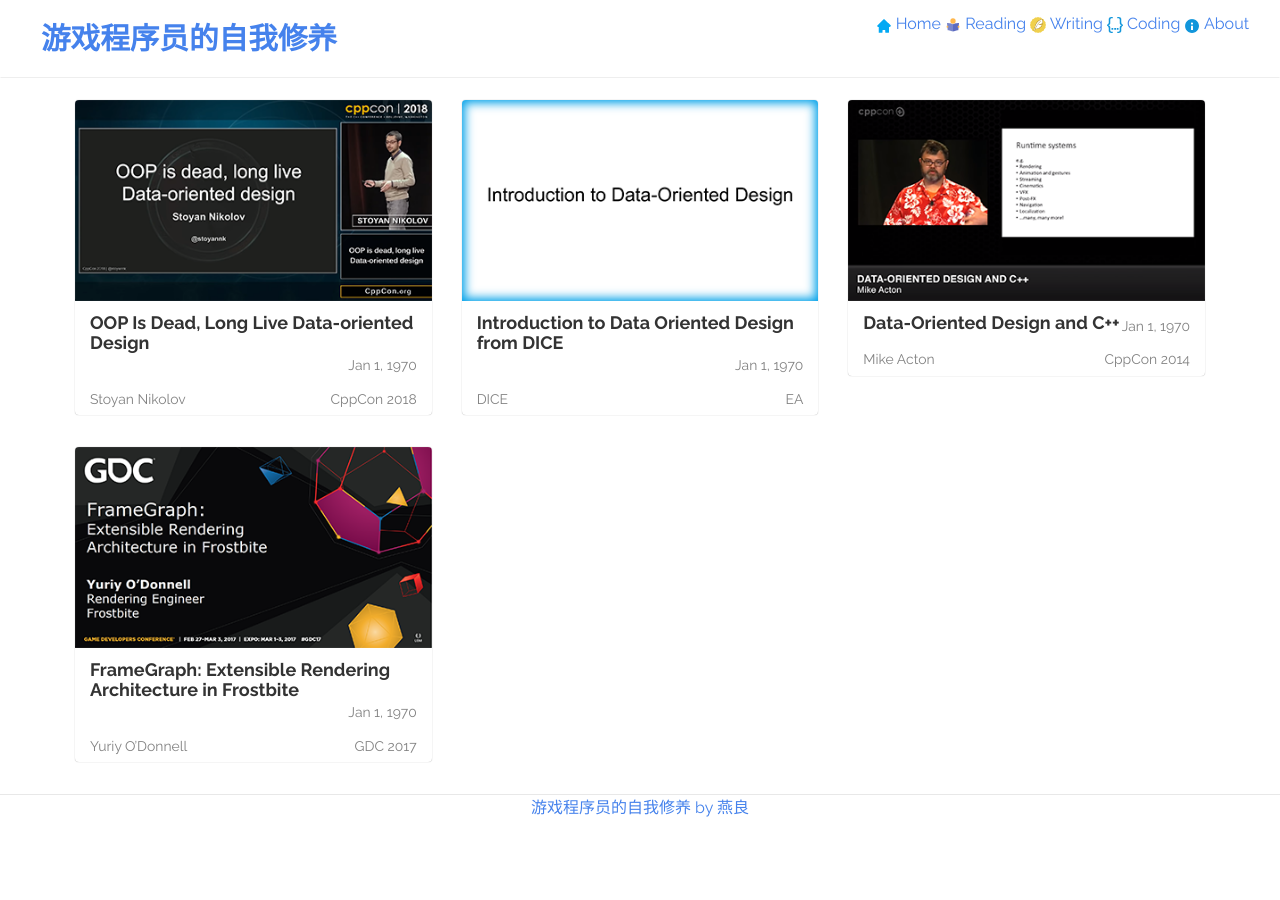
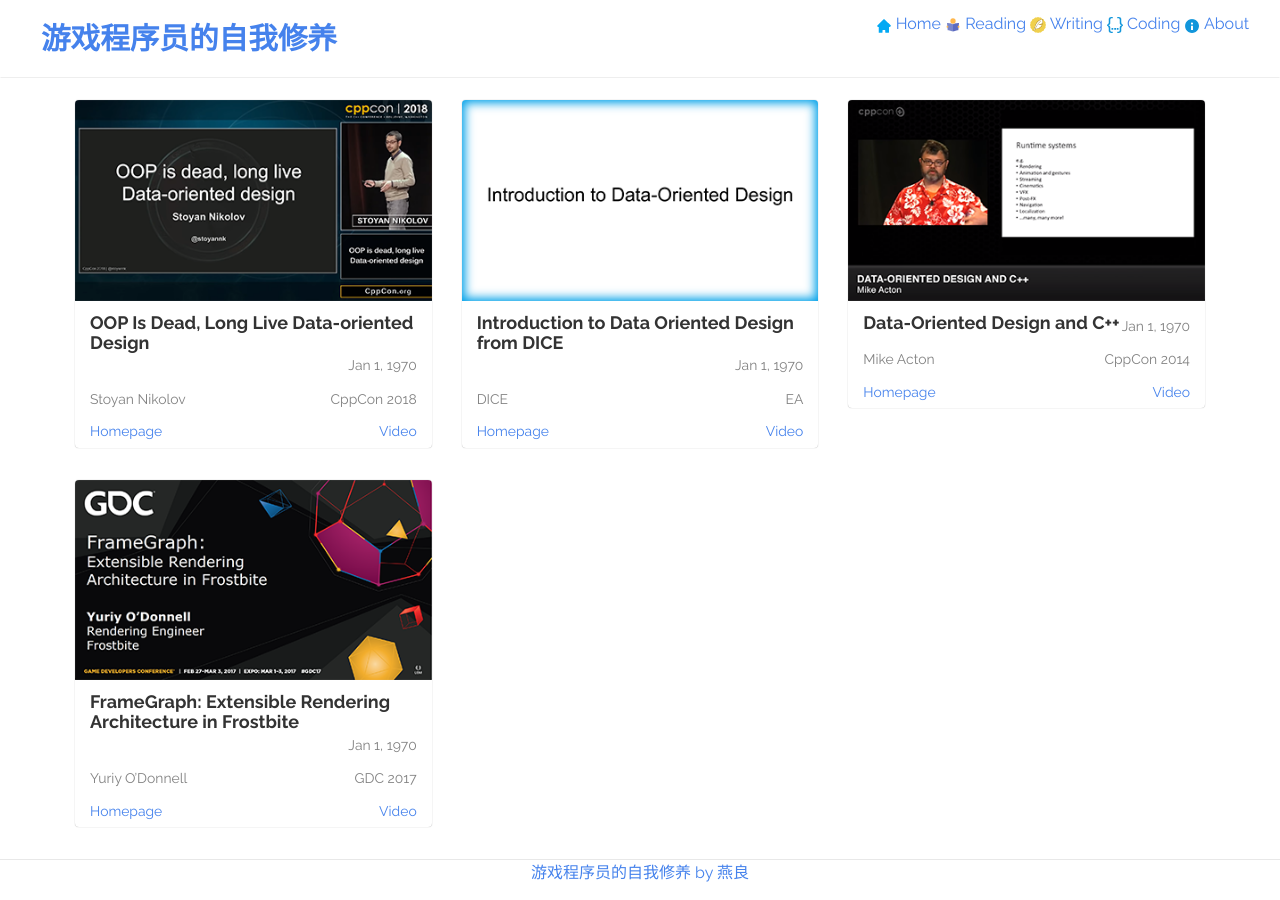
Before and after one commit to neil3d/neil3d.github.io, a Jekyll site: the page built from reading/index.html, in a window 1280 px wide. Built offline with Jekyll 4.4.1, drawn with Linux system fonts in a browser that asks for light colours.

Commit message:
show card links

```diff
--- a/reading/index.html
+++ b/reading/index.html
@@ -37,6 +37,23 @@
                     </small>
                 </div>
 
+                <!-- show link -->
+                <div class="panel-body">
+                    <small>
+                        {% if post.homepage != blank %}
+                        <span class="post-meta pull-left">
+                            <a href="{{post.homepage}}">Homepage</a>
+                        </span>
+                        {% endif %}
+
+                        {% if post.video != blank %}
+                        <span class="post-meta pull-right">
+                            <a href="{{post.video}}">Video</a>
+                        </span>
+                        {% endif %}
+                    </small>
+                </div>
+
             </div>
         </div>
         {% endfor %}
```
Also changed, not shown: _data/readings.json (+2 -6 lines), 1 other file.
